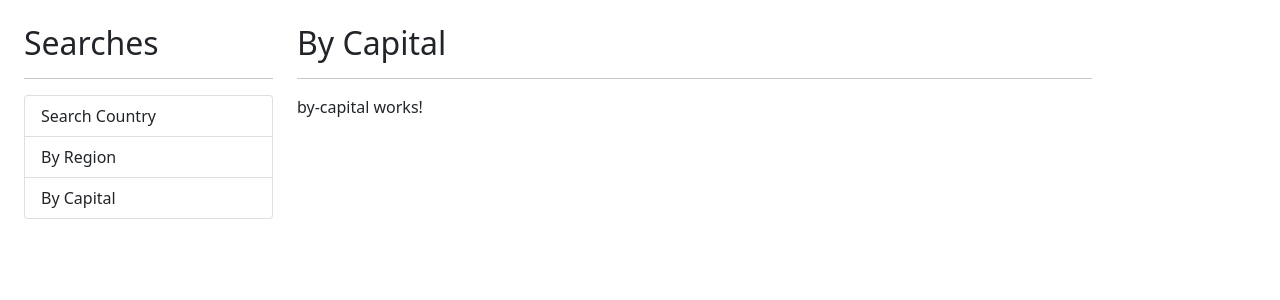
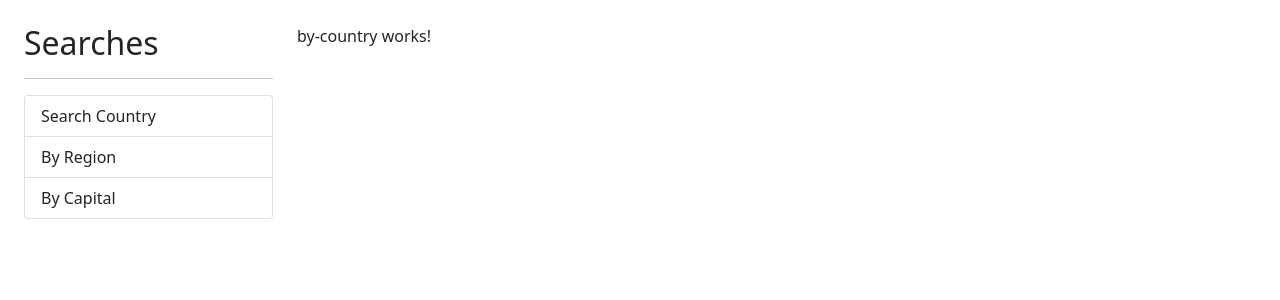
Before and after one commit to EduardoUDG/Angular_countries-app, an Angular app: page / in a window 1280 px wide. Shown: the top 300 px of the page. Built offline with nearby package versions, Linux system fonts and the light colour scheme.

Commit message:
AppRouterModule

```diff
--- a/src/app/app.component.html
+++ b/src/app/app.component.html
@@ -12,9 +12,7 @@
   </div>
 
   <div class="col">
-    <h2>By Capital</h2>
-    <hr>
-    <app-by-capital></app-by-capital>
+    <router-outlet></router-outlet>
   </div>
 
 </div>
--- a/src/app/app.module.ts
+++ b/src/app/app.module.ts
@@ -4,6 +4,7 @@
 import { AppComponent } from './app.component';
 import { CountryModule } from './country/country.module';
 import { SharedModule } from './shared/shared.module';
+import { AppRoutingModule } from './app-routing.module';
 
 @NgModule({
   declarations: [
@@ -11,6 +12,7 @@
   ],
   imports: [
     BrowserModule,
+    AppRoutingModule,
     CountryModule,
     SharedModule
   ],
```
Also changed, not shown: src/app/app-routing.module.ts (added, +46 -0 lines).
